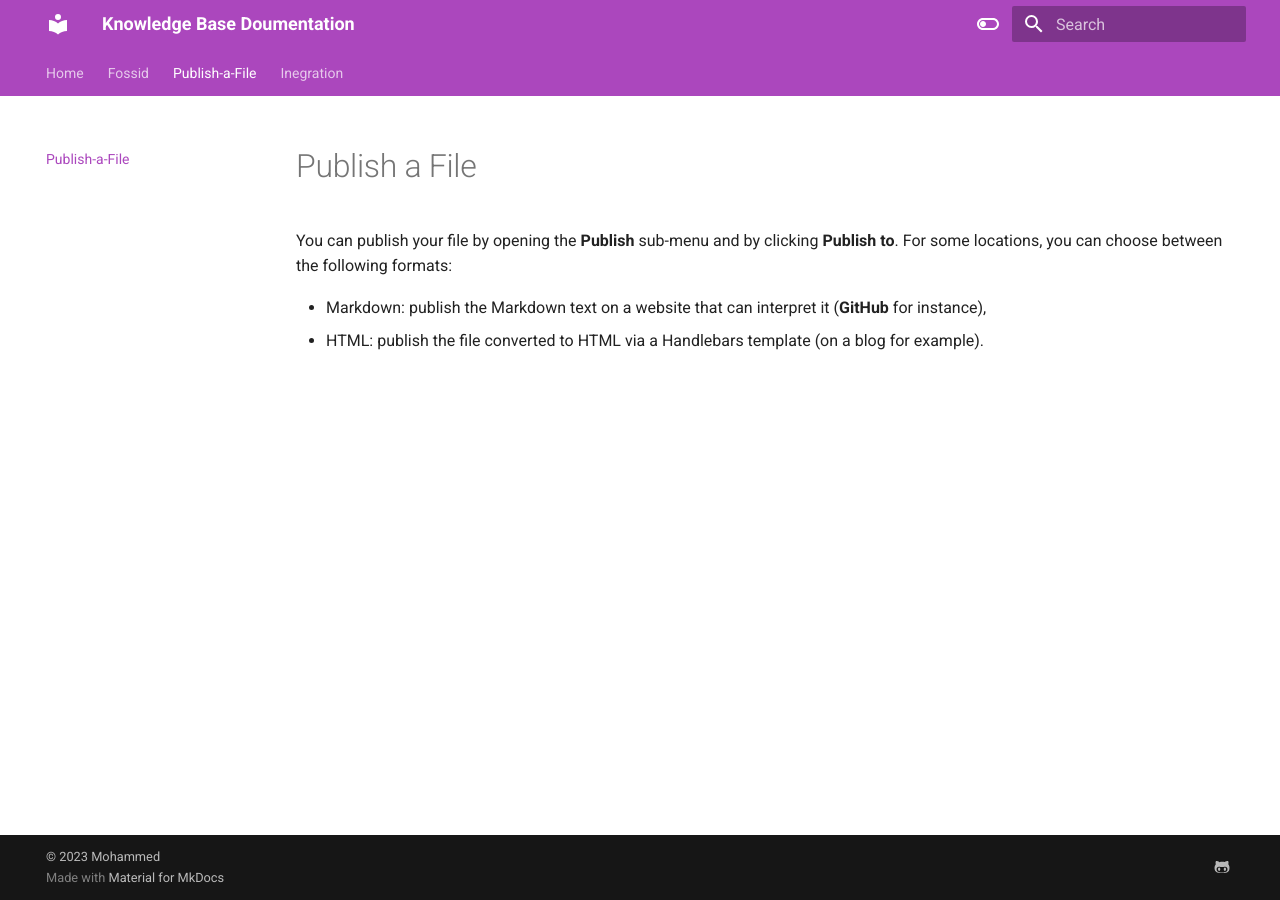
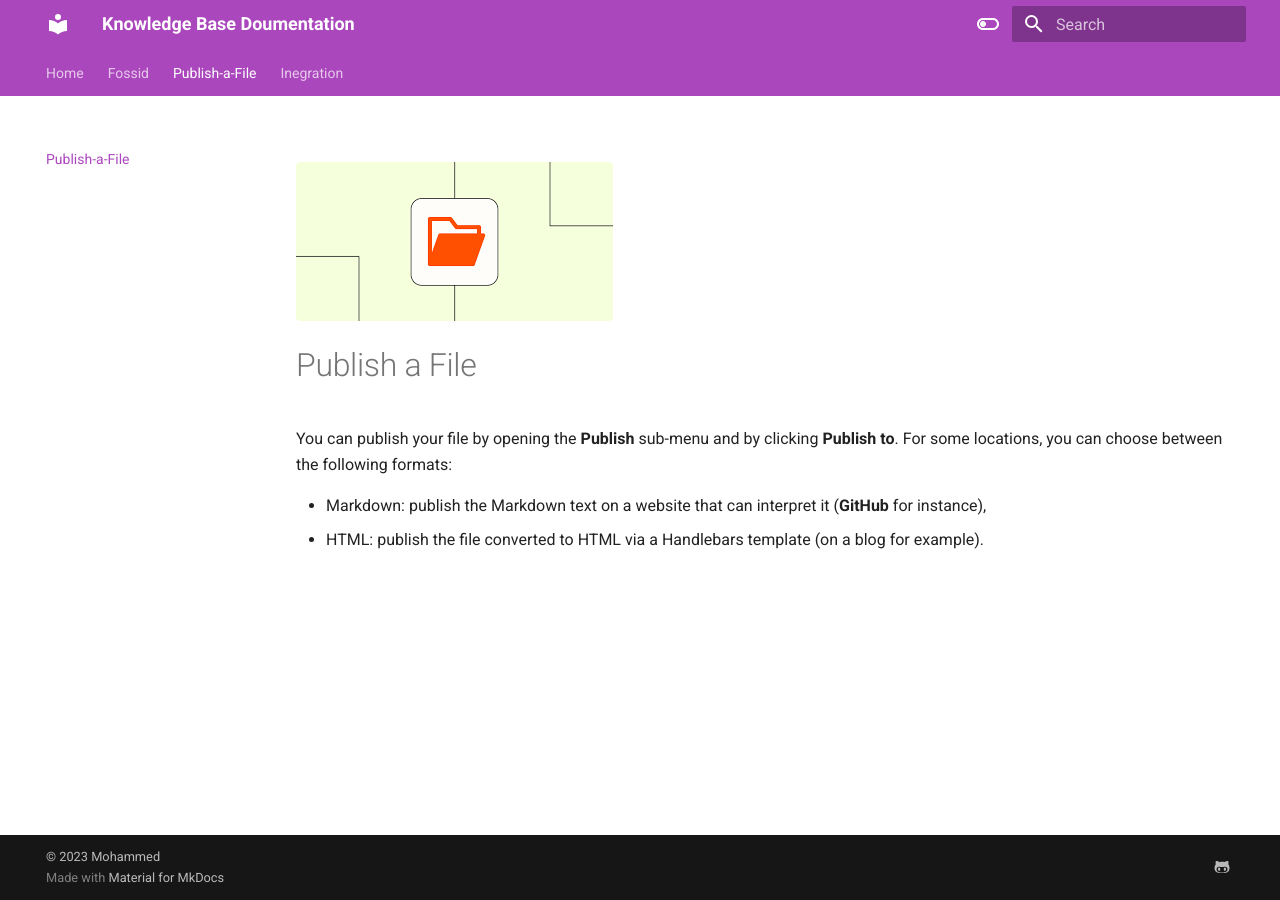
Before and after one commit to mhd8a/material-mkdocs-tutorial, an MkDocs documentation site: the page built from docs/Publish-a-File.md, in a window 1280 px wide. Built offline with MkDocs 1.6.1 and Material for MkDocs 9.7.7, drawn with Linux system fonts in a browser that asks for light colours.

Commit message:
Update Publish-a-File.md

```diff
--- a/docs/Publish-a-File.md
+++ b/docs/Publish-a-File.md
@@ -1,3 +1,4 @@
+![](./images/files.png)
 # Publish a File
 
 You can publish your file by opening the **Publish** sub-menu and by clicking **Publish to**. For some locations, you can choose between the following formats:
```
